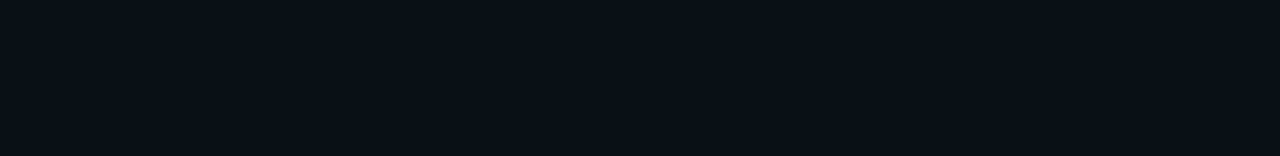
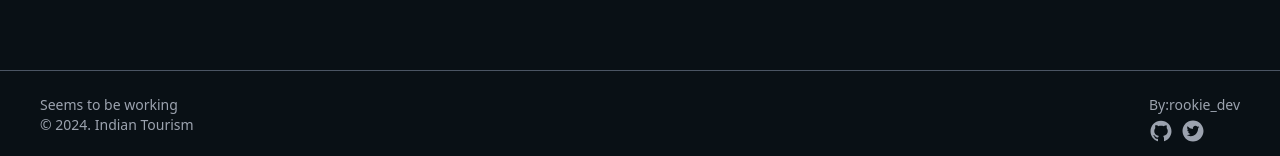
Before and after one commit to Yash985/Indian_Tourism, a Next.js app: page / in a window 1280 px wide. Shown: the part 1042-1198 px from the top of the page. Before the commit the page ends 1112 px from the top, so only its background shows below. Built offline with nearby package versions, Linux system fonts and the light colour scheme; no server answers; the database is empty.

Commit message:
Added footer

```diff
--- a/app/layout.tsx
+++ b/app/layout.tsx
@@ -1,5 +1,6 @@
 import type { Metadata } from "next";
 import "./globals.css";
+import { Footer } from "@/components/Footer";
 
 export const metadata: Metadata = {
   title: "Indian Tourism",
@@ -17,6 +18,7 @@
         className={`antialiased`}
       >
         {children}
+        <Footer/>
       </body>
     </html>
   );
--- /dev/null
+++ b/components/Footer.tsx
@@ -0,0 +1,44 @@
+export function Footer() {
+  const date = new Date().getFullYear();
+  return (
+    <>
+      <div className="flex justify-between items-center text-gray-400 px-10 py-4 border-t border-gray-600 text-sm">
+        <div>
+          <p>Seems to be working</p>
+          <p>&#169; {date}. Indian Tourism</p>
+        </div>
+        <div className=" text-gray-400 gap-2 mt-2">
+          <p>By:rookie_dev</p>
+          <div className="flex gap-2 mt-1">
+            <GithubIcon />
+            <TwitterIcon />
+          </div>
+        </div>
+      </div>
+    </>
+  );
+}
+
+const TwitterIcon = () => {
+  return (
+    <svg
+      viewBox="0 0 1024 1024"
+      fill="currentColor"
+      className="h-6 w-6 text-gray-400"
+    >
+      <path d="M512 64C264.6 64 64 264.6 64 512s200.6 448 448 448 448-200.6 448-448S759.4 64 512 64zm215.3 337.7c.3 4.7.3 9.6.3 14.4 0 146.8-111.8 315.9-316.1 315.9-63 0-121.4-18.3-170.6-49.8 9 1 17.6 1.4 26.8 1.4 52 0 99.8-17.6 137.9-47.4-48.8-1-89.8-33-103.8-77 17.1 2.5 32.5 2.5 50.1-2a111 111 0 01-88.9-109v-1.4c14.7 8.3 32 13.4 50.1 14.1a111.13 111.13 0 01-49.5-92.4c0-20.7 5.4-39.6 15.1-56a315.28 315.28 0 00229 116.1C492 353.1 548.4 292 616.2 292c32 0 60.8 13.4 81.1 35 25.1-4.7 49.1-14.1 70.5-26.7-8.3 25.7-25.7 47.4-48.8 61.1 22.4-2.4 44-8.6 64-17.3-15.1 22.2-34 41.9-55.7 57.6z" />
+    </svg>
+  );
+};
+
+const GithubIcon = () => {
+  return (
+    <svg
+      viewBox="0 0 1024 1024"
+      fill="currentColor"
+      className="h-6 w-6 text-gray-400"
+    >
+      <path d="M511.6 76.3C264.3 76.2 64 276.4 64 523.5 64 718.9 189.3 885 363.8 946c23.5 5.9 19.9-10.8 19.9-22.2v-77.5c-135.7 15.9-141.2-73.9-150.3-88.9C215 726 171.5 718 184.5 703c30.9-15.9 62.4 4 98.9 57.9 26.4 39.1 77.9 32.5 104 26 5.7-23.5 17.9-44.5 34.7-60.8-140.6-25.2-199.2-111-199.2-213 0-49.5 16.3-95 48.3-131.7-20.4-60.5 1.9-112.3 4.9-120 58.1-5.2 118.5 41.6 123.2 45.3 33-8.9 70.7-13.6 112.9-13.6 42.4 0 80.2 4.9 113.5 13.9 11.3-8.6 67.3-48.8 121.3-43.9 2.9 7.7 24.7 58.3 5.5 118 32.4 36.8 48.9 82.7 48.9 132.3 0 102.2-59 188.1-200 212.9a127.5 127.5 0 0138.1 91v112.5c.8 9 0 17.9 15 17.9 177.1-59.7 304.6-227 304.6-424.1 0-247.2-200.4-447.3-447.5-447.3z" />
+    </svg>
+  );
+};
```
